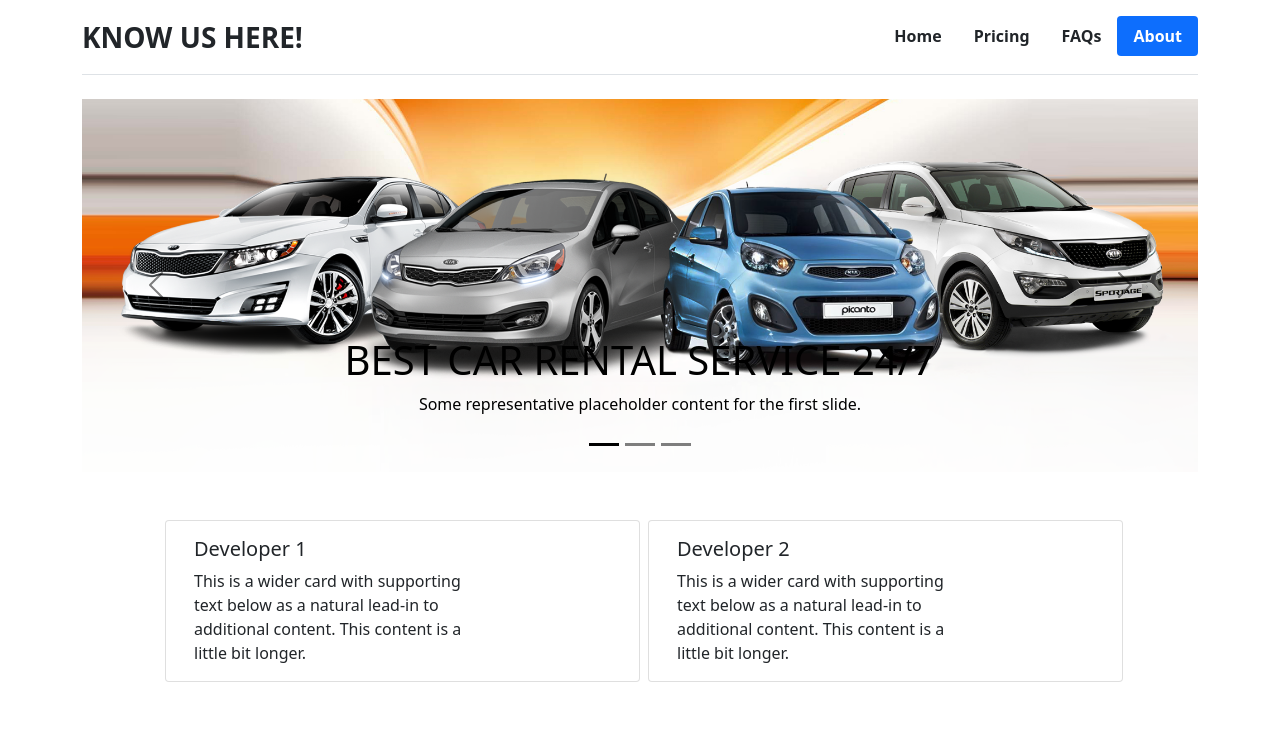
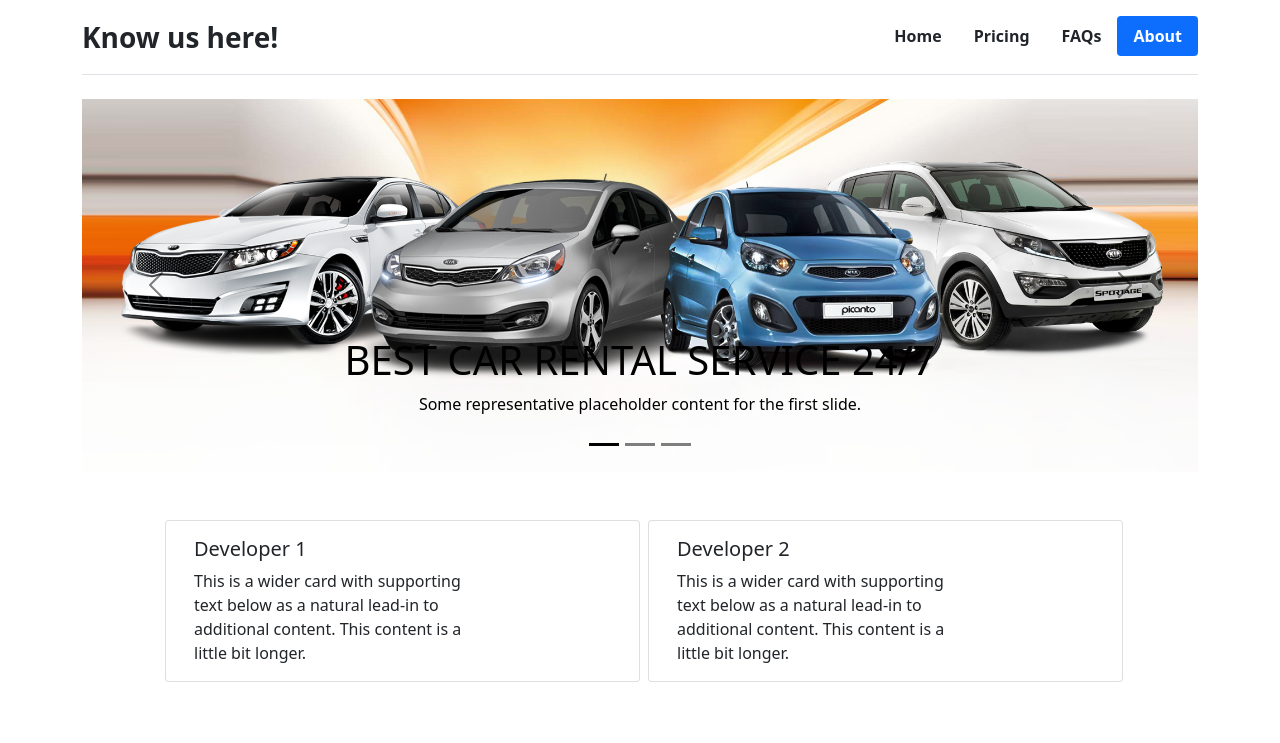
Before and after one commit to Yukteshwar-r/pose_proj, a plain HTML site: page about_page.html in a window 1280 px wide. Shown: the top 743 px of the page. Drawn offline with nearby package versions, Linux system fonts and the light colour scheme.

Commit message:
Update about_page.html

```diff
--- a/about_page.html
+++ b/about_page.html
@@ -17,7 +17,7 @@
         <div class="container">
             <header class="d-flex flex-wrap justify-content-center py-3 mb-4 border-bottom">
                 <a href="/" class="d-flex align-items-center mb-3 mb-md-0 me-md-auto text-dark text-decoration-none">
-                    <span class="fs-3 fw-bold">KNOW US HERE!</span>
+                    <span class="fs-3 fw-bold">Know us here!</span>
                 </a>
 
                 <ul class="nav nav-pills">
```
